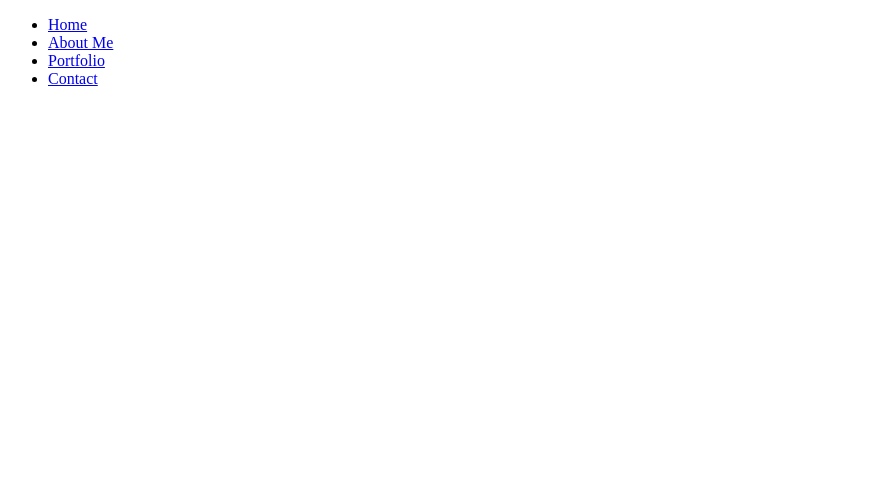
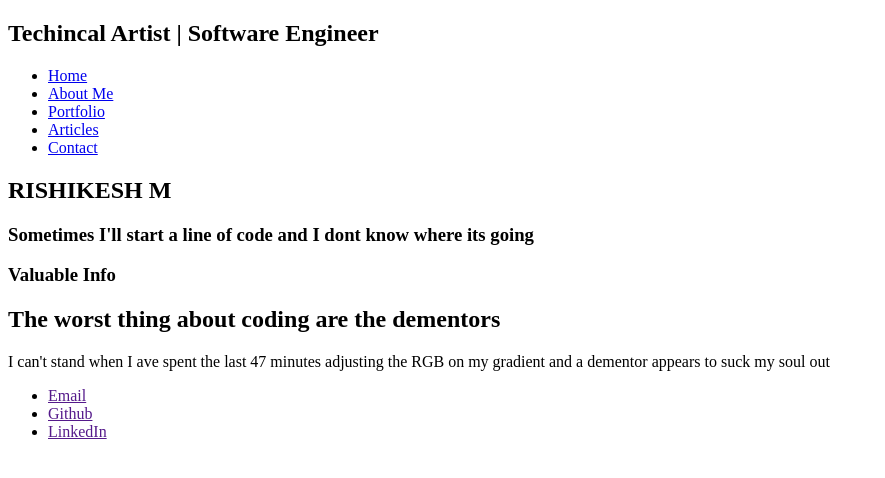
Before and after one commit to RishikeshM6017/PortfolioWebsite, a plain HTML site: page public/index.html in a window 1280 px wide. Shown: the whole page, without its empty margins (0-885 px from the left). Drawn offline with Linux system fonts and the light colour scheme.

Commit message:
Update index.html

```diff
--- a/public/index.html
+++ b/public/index.html
@@ -16,6 +16,7 @@
     </nav>
 
     <header>
+        <h2>Techincal Artist | Software Engineer</h2>
         <nav>
             <ul>
                 <li>
@@ -26,6 +27,9 @@
                 </li>
                 <li>
                     <a href="#">Portfolio</a>
+                </li>
+                <li>
+                    <a href="#">Articles</a>
                 </li>
                 <li>
                     <a href="#">Contact</a>
@@ -39,25 +43,64 @@
 
         <section id="hero">
             <!--Sketch out main page-->
+            <h1>RISHIKESH M</h1>
         </section>
 
         <section id="main">
-            <article></article>
+            <article>
+                <h3>Sometimes I'll start a line of code and I dont know where its going </h3>
+            </article>
+
+            <!-- Short overview and message-->
+        </section>
+
+        <section class="card-carousel" id="portfolio">
+            <div class="card">
+
+            </div>
+            <div class="cards">
+
+            </div>
         </section>
 
         <section>
-            <!-- Random graphical Doodah-->
+            <div class="card">
+                <div class="card-content">
+                    <h3>Valuable Info</h3>
+                    <h1>The worst thing about coding are the dementors</h1>
+                    <p>I can't stand when I ave spent the last 47 minutes adjusting the RGB on my gradient and a dementor appears to suck my soul out</p>
+                </div>
+            </div>
         </section>
 
-        <section id="links">
-            <div class="card-container">
-                <a href="" class="card"></a>
-            </div>
+        <section>
+            <!-- Graphical DooDah -->
         </section>
 
     </main>
 
     <footer>
+        <nav>
+            <ul>
+                <li>
+                    <a href="">
+                        <span>
+                            Email
+                        </span>
+                    </a>
+                </li>
+                <li>
+                    <a href="">
+                        <span>Github</span>
+                    </a>
+                </li>
+                <li>
+                    <a href="">
+                        <span>LinkedIn</span>
+                    </a>
+                </li>
+            </ul>
+        </nav>
         <address>
 
         </address>
```
